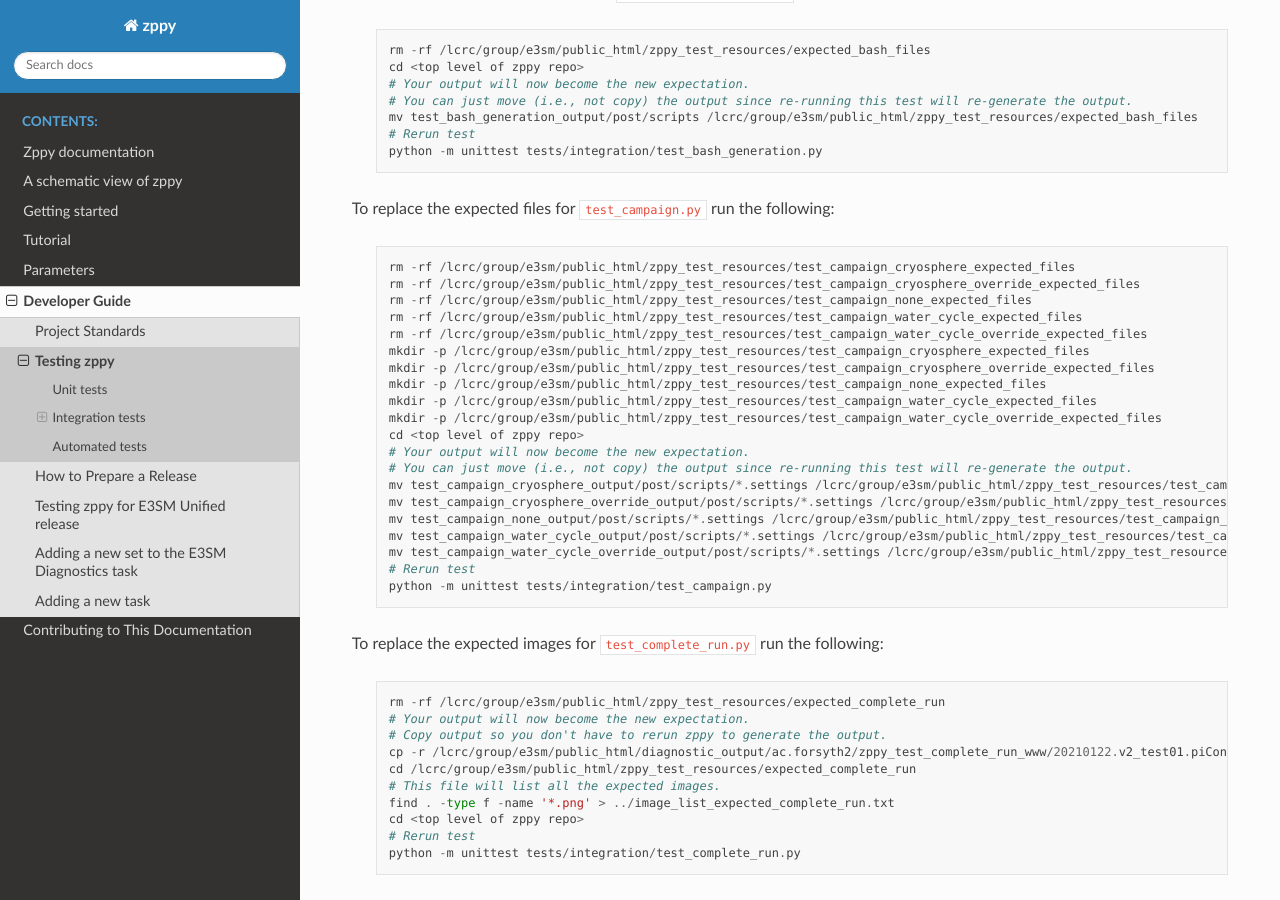
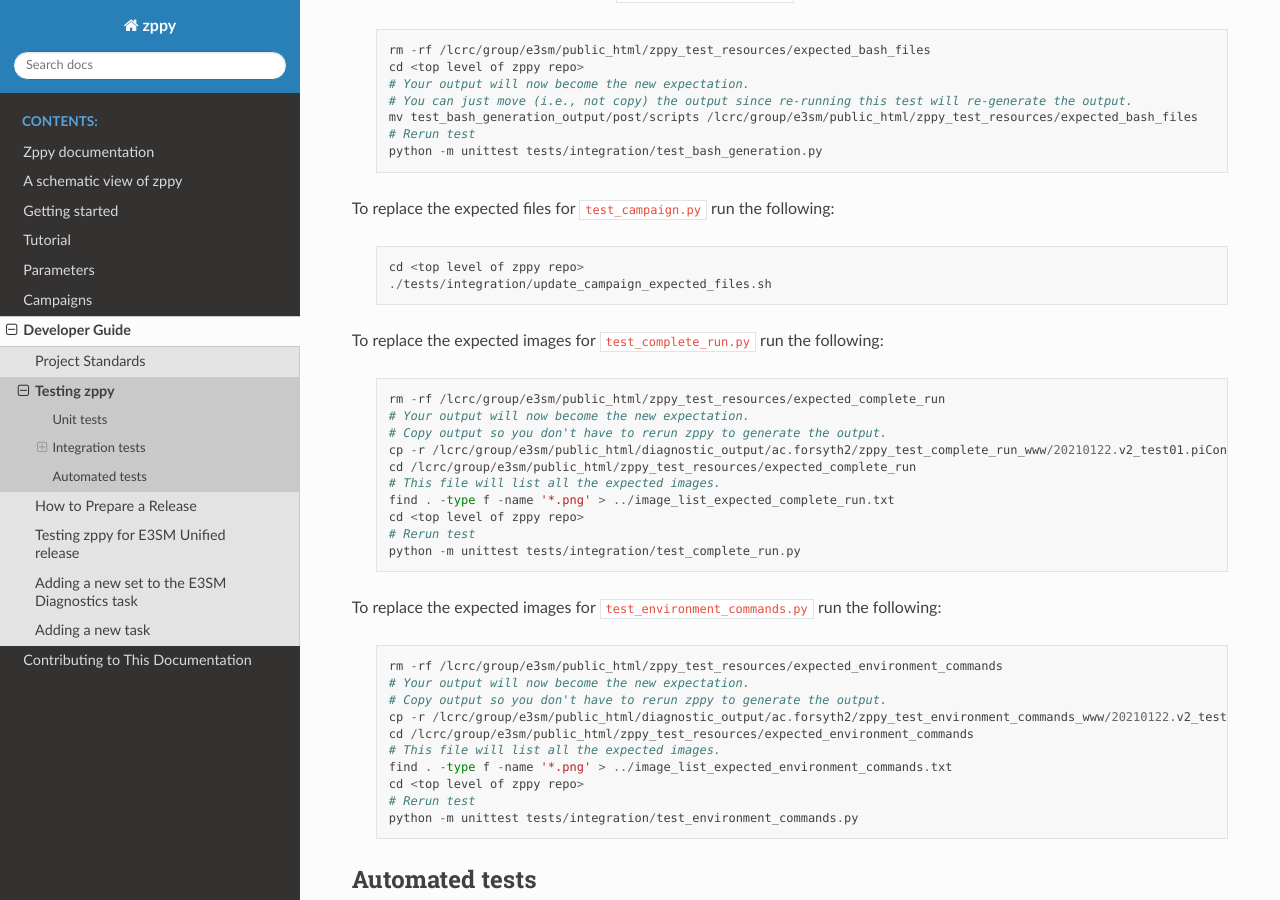
Before and after one commit to E3SM-Project/zppy, a Sphinx documentation site: the page built from docs/source/dev_guide/testing.rst, in a window 1280 px wide and 900 px high, scrolled down 1088 px. Built offline with Sphinx 7.4.7 and the Read the Docs theme 2.0.0, drawn with Linux system fonts in a browser that asks for light colours.

Commit message:
Improve documentation and testing for campaigns

```diff
--- a/docs/source/dev_guide/testing.rst
+++ b/docs/source/dev_guide/testing.rst
@@ -68,27 +68,8 @@
 
     .. code::
 
-       rm -rf /lcrc/group/e3sm/public_html/zppy_test_resources/test_campaign_cryosphere_expected_files
-       rm -rf /lcrc/group/e3sm/public_html/zppy_test_resources/test_campaign_cryosphere_override_expected_files
-       rm -rf /lcrc/group/e3sm/public_html/zppy_test_resources/test_campaign_none_expected_files
-       rm -rf /lcrc/group/e3sm/public_html/zppy_test_resources/test_campaign_water_cycle_expected_files
-       rm -rf /lcrc/group/e3sm/public_html/zppy_test_resources/test_campaign_water_cycle_override_expected_files
-       mkdir -p /lcrc/group/e3sm/public_html/zppy_test_resources/test_campaign_cryosphere_expected_files
-       mkdir -p /lcrc/group/e3sm/public_html/zppy_test_resources/test_campaign_cryosphere_override_expected_files
-       mkdir -p /lcrc/group/e3sm/public_html/zppy_test_resources/test_campaign_none_expected_files
-       mkdir -p /lcrc/group/e3sm/public_html/zppy_test_resources/test_campaign_water_cycle_expected_files
-       mkdir -p /lcrc/group/e3sm/public_html/zppy_test_resources/test_campaign_water_cycle_override_expected_files
        cd <top level of zppy repo>
-       # Your output will now become the new expectation.
-       # You can just move (i.e., not copy) the output since re-running this test will re-generate the output.
-       mv test_campaign_cryosphere_output/post/scripts/*.settings /lcrc/group/e3sm/public_html/zppy_test_resources/test_campaign_cryosphere_expected_files
-       mv test_campaign_cryosphere_override_output/post/scripts/*.settings /lcrc/group/e3sm/public_html/zppy_test_resources/test_campaign_cryosphere_override_expected_files
-       mv test_campaign_none_output/post/scripts/*.settings /lcrc/group/e3sm/public_html/zppy_test_resources/test_campaign_none_expected_files
-       mv test_campaign_water_cycle_output/post/scripts/*.settings /lcrc/group/e3sm/public_html/zppy_test_resources/test_campaign_water_cycle_expected_files
-       mv test_campaign_water_cycle_override_output/post/scripts/*.settings /lcrc/group/e3sm/public_html/zppy_test_resources/test_campaign_water_cycle_override_expected_files
-       # Rerun test
-       python -m unittest tests/integration/test_campaign.py
-
+       ./tests/integration/update_campaign_expected_files.sh
 
 To replace the expected images for ``test_complete_run.py`` run the following:
 
--- a/docs/source/index.rst
+++ b/docs/source/index.rst
@@ -48,5 +48,6 @@
    getting_started
    tutorial
    parameters
+   campaigns
    dev_guide/index
    contributing
```
Also changed, not shown: docs/source/campaigns.rst (added, +21 -0 lines), 3 other files.
